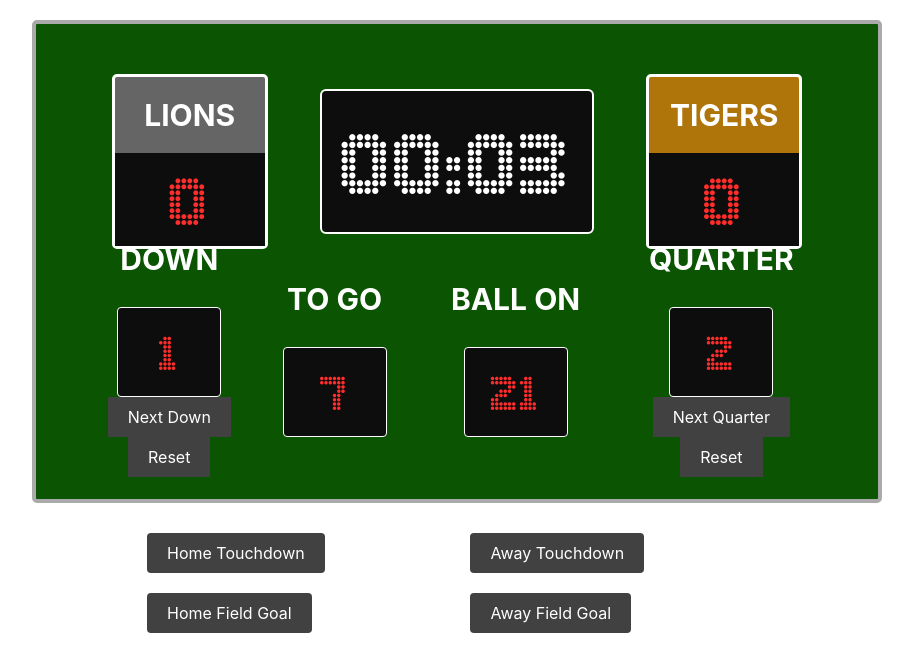
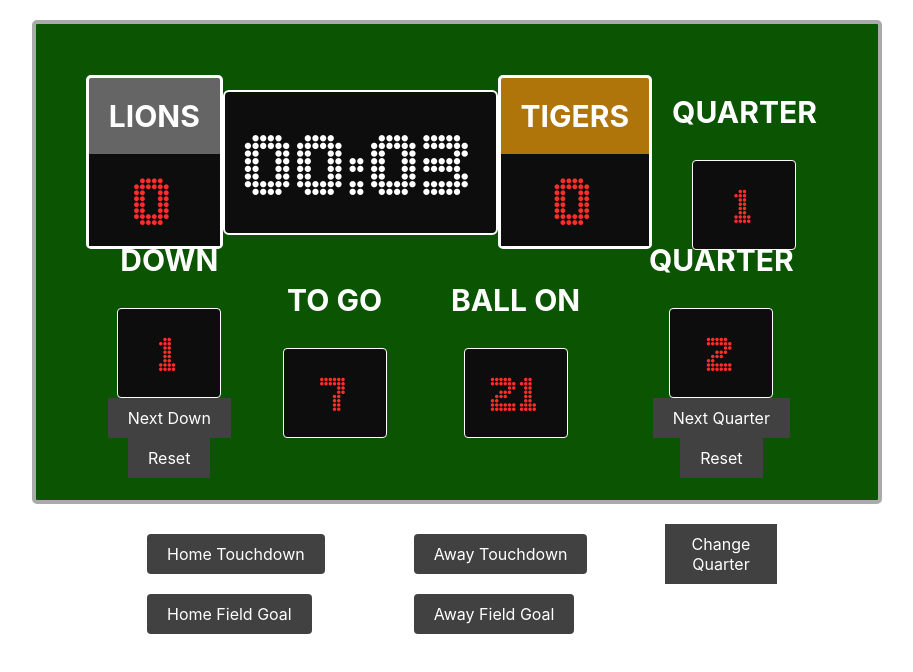
Before and after one commit to bloominstituteoftechnology/react-american-football-scoreboard, a React (Create React App) app: page / in a window 1280 px wide. Shown: the top 672 px of the page, without its empty margins (183-1096 px from the left). Built offline with nearby package versions, Linux system fonts and the light colour scheme.

Commit message:
Stretch goal -Reset Quarter Button

```diff
--- a/src/App.js
+++ b/src/App.js
@@ -7,6 +7,11 @@ function App() {
   //TODO: STEP 2 - Establish your applictaion's state with some useState hooks.  You'll need one for the home score and another for the away score.
   const [lionsScore, setLionsScore] = useState(0);
   const [tigersScore, setTigersScore] = useState(0);
+  const [quarter, setQuarter] = useState(1);
+
+  if (quarter > 4) {
+    setQuarter(1);
+  }
   return (
     <div className="container">
       <section className="scoreboard">
@@ -22,6 +27,10 @@ function App() {
           <div className="away">
             <h2 className="away__name">Tigers</h2>
             <div className="away__score">{tigersScore}</div>
+          </div>
+          <div className="quarter">
+            <h3 className="quarter__title">Quarter</h3>
+            <div className="quarter__value">{quarter}</div>
           </div>
         </div>
         <BottomRow />
@@ -47,6 +56,7 @@ function App() {
             Home Field Goal
           </button>
         </div>
+
         <div className="awayButtons">
           <button
             className="awayButtons__touchdown"
@@ -66,6 +76,14 @@ function App() {
             Away Field Goal
           </button>
         </div>
+        <div className="gameButtons">
+          <button
+            onClick={() => setQuarter(quarter + 1)}
+            className="gameButtons__changeQuarter"
+          >
+            Change Quarter
+          </button>
+        </div>
       </section>
     </div>
   );
```
